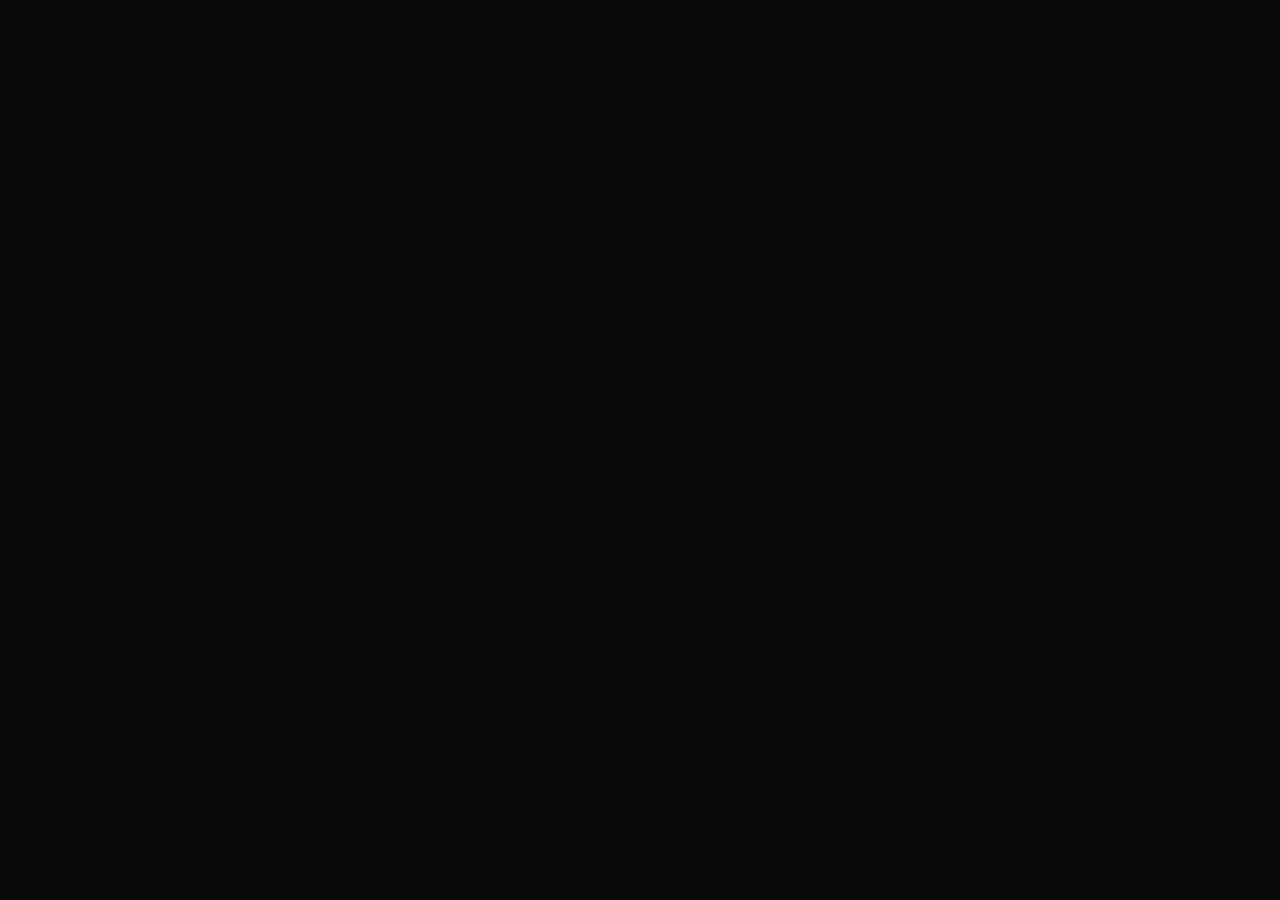
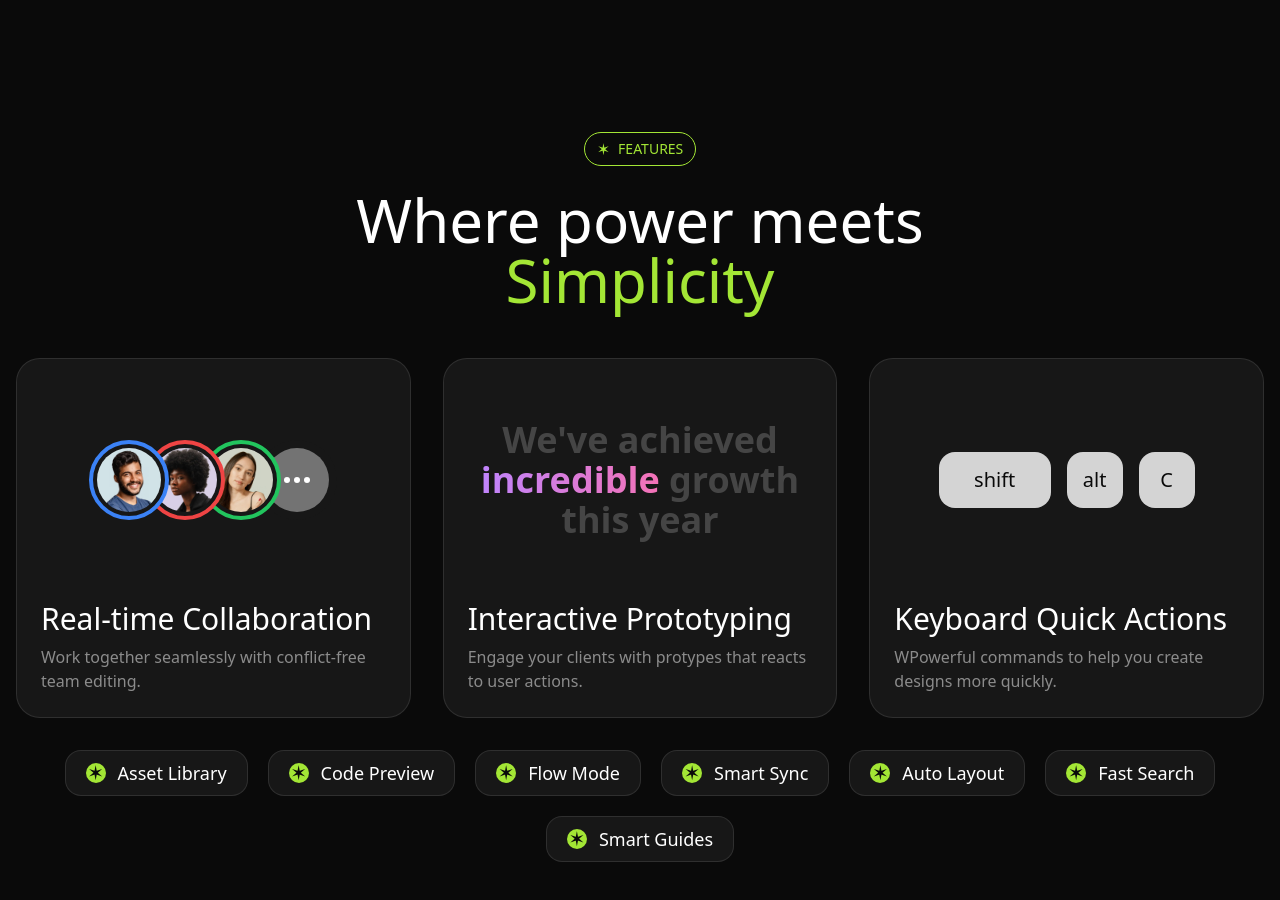
Before and after one commit to legendofnoobs/layers, a Next.js app: page / in a window 1280 px wide. Shown: the part 1920-2820 px from the top of the page. Before the commit the page ends 1956 px from the top, so only its background shows below. Built offline with nearby package versions, Linux system fonts and the light colour scheme.

Commit message:
made features section

```diff
--- a/src/app/page.tsx
+++ b/src/app/page.tsx
@@ -1,3 +1,4 @@
+import Features from "@/sections/Features";
 import Hero from "@/sections/Hero";
 import Introduction from "@/sections/Introduction";
 import LogoTicker from "@/sections/LogoTicker";
@@ -10,6 +11,7 @@
             <Hero/>
             <LogoTicker/>
             <Introduction/>
+            <Features/>
         </>
     );
 }
--- /dev/null
+++ b/src/components/Avatar.tsx
@@ -0,0 +1,11 @@
+import { HTMLAttributes } from "react";
+import { twMerge } from "tailwind-merge";
+
+export default function Avatar(props: HTMLAttributes<HTMLDivElement>){
+    const { className, children, ...otherProps } = props;
+    return (
+        <div className={twMerge(" size-20 rounded-full overflow-hidden border-4 border-blue-500 p-1 bg-neutral-900",className)} {...otherProps}>
+            {children}
+        </div>
+    )
+}
--- /dev/null
+++ b/src/components/FeatureCard.tsx
@@ -0,0 +1,21 @@
+import { twMerge } from "tailwind-merge"
+
+export default function FeatureCard(props: {
+    title: string,
+    description: string,
+    children?: React.ReactNode,
+    className?: string,
+}) {
+    const { title, description, children, className } = props
+    return (
+        <div className={twMerge("bg-neutral-900 border border-white/10 p-6 rounded-3xl",className)}>
+            <div className="aspect-video">{children}</div>
+            <div>
+                <h3 className="text-3xl font-medium mt-6">{title}</h3>
+                <p className="text-white/50 mt-2">
+                    {description}
+                </p>
+            </div>
+        </div>
+    )
+}
--- /dev/null
+++ b/src/components/Key.tsx
@@ -0,0 +1,13 @@
+import { HTMLAttributes } from "react"
+import { twMerge } from "tailwind-merge"
+
+export default function Key(props: HTMLAttributes<HTMLDivElement>){
+    const {className, children, ...otherProps} = props
+    return(
+        <div
+            className={twMerge("size-14 bg-neutral-300 inline-flex items-center justify-center rounded-2xl text-xl text-neutral-950 font-medium",className)} {...otherProps}
+        >
+            {children}
+        </div>
+    )
+}
--- a/src/sections/Features.tsx
+++ b/src/sections/Features.tsx
@@ -1,3 +1,13 @@
+import Tag from "@/components/Tag";
+import FeatureCard from "@/components/FeatureCard";
+import Avatar from "@/components/Avatar";
+
+import avatar1 from "@/assets/images/avatar-ashwin-santiago.jpg"
+import avatar2 from "@/assets/images/avatar-lula-meyers.jpg"
+import avatar3 from "@/assets/images/avatar-florence-shaw.jpg"
+import Image from "next/image";
+import Key from "@/components/Key";
+
 const features = [
     "Asset Library",
     "Code Preview",
@@ -9,5 +19,71 @@
 ];
 
 export default function Features() {
-    return <div>Features</div>;
+    return (
+        <section className="py-24 px-4">
+            <div className="container m-auto">
+                <div className="flex justify-center">
+                    <Tag>Features</Tag>
+                </div>
+                <h2 className="text-6xl font-medium text-center mt-6 max-w-2xl mx-auto">Where power meets <span className="text-lime-400">Simplicity</span></h2>
+
+                <div className="mt-12 grid grid-cols-1 md:grid-cols-4 lg:grid-cols-3 gap-8">
+                    <FeatureCard
+                        title="Real-time Collaboration"
+                        description="Work together seamlessly with conflict-free team editing."
+                        className="md:col-span-2 lg:col-span-1"
+                    >
+                        <div className="aspect-video flex items-center justify-center">
+                            <Avatar className="z-40">
+                                <Image src={avatar1} alt="avatar 1" className="rounded-full" />
+                            </Avatar>
+                            <Avatar className="-ml-6 border-red-500 z-30">
+                                <Image src={avatar2} alt="avatar 2" className="rounded-full" />
+                            </Avatar>
+                            <Avatar className="-ml-6 border-green-500 z-20">
+                                <Image src={avatar3} alt="avatar 3" className="rounded-full" />
+                            </Avatar>
+                            <Avatar className="-ml-6 border-transparent">
+                                <div className="size-full bg-neutral-500 rounded-full inline-flex items-center justify-center gap-1">
+                                    {Array.from({ length: 3 }).map((_,i) => {
+                                        return (
+                                            <span className="size-1.5 rounded-full bg-white inline-flex" key={i}></span>
+                                        )
+                                    })}
+                                </div>
+                            </Avatar>
+                        </div>
+                    </FeatureCard>
+                    <FeatureCard className="md:col-span-2 lg:col-span-1"
+                        title="Interactive Prototyping"
+                        description="Engage your clients with protypes that reacts to user actions."
+                    >
+                        <div className="aspect-video flex items-center justify-center">
+                            <p className="text-4xl font-extrabold text-white/20 text-center">We&apos;ve achieved <span className="bg-gradient-to-r from-purple-400 to-pink-400 bg-clip-text text-transparent">incredible</span> growth this year</p>
+                        </div>
+                    </FeatureCard>
+                    <FeatureCard className="md:col-span-2 md:col-start-2 lg:col-span-1 lg:col-start-auto"
+                        title="Keyboard Quick Actions"
+                        description="WPowerful commands to help you create designs more quickly."
+                    >
+                        <div className="aspect-video flex items-center justify-center gap-4">
+
+                            <Key className="w-28">shift</Key>
+                            <Key>alt</Key>
+                            <Key>C</Key>
+                        </div>
+                    </FeatureCard>
+                </div>
+
+                <div className="mt-8 flex flex-wrap gap-3 md:gap-5 justify-center">
+                    {features.map(feature => (
+                        <div className="bg-neutral-900 border border-white/10 inline-flex px-3 md:px-5 py-1.5 md:py-2 rounded-2xl gap-3 items-center " key={feature}>
+                            <span className="bg-lime-400 text-neutral-950 size-5 rounded-full inline-flex justify-center items-center text-xl">&#10038;</span>
+                            <span className="font-medium md:text-lg">{feature}</span>
+                        </div>
+                    ))}
+                </div>
+            </div>
+        </section>
+    );
 }
```
